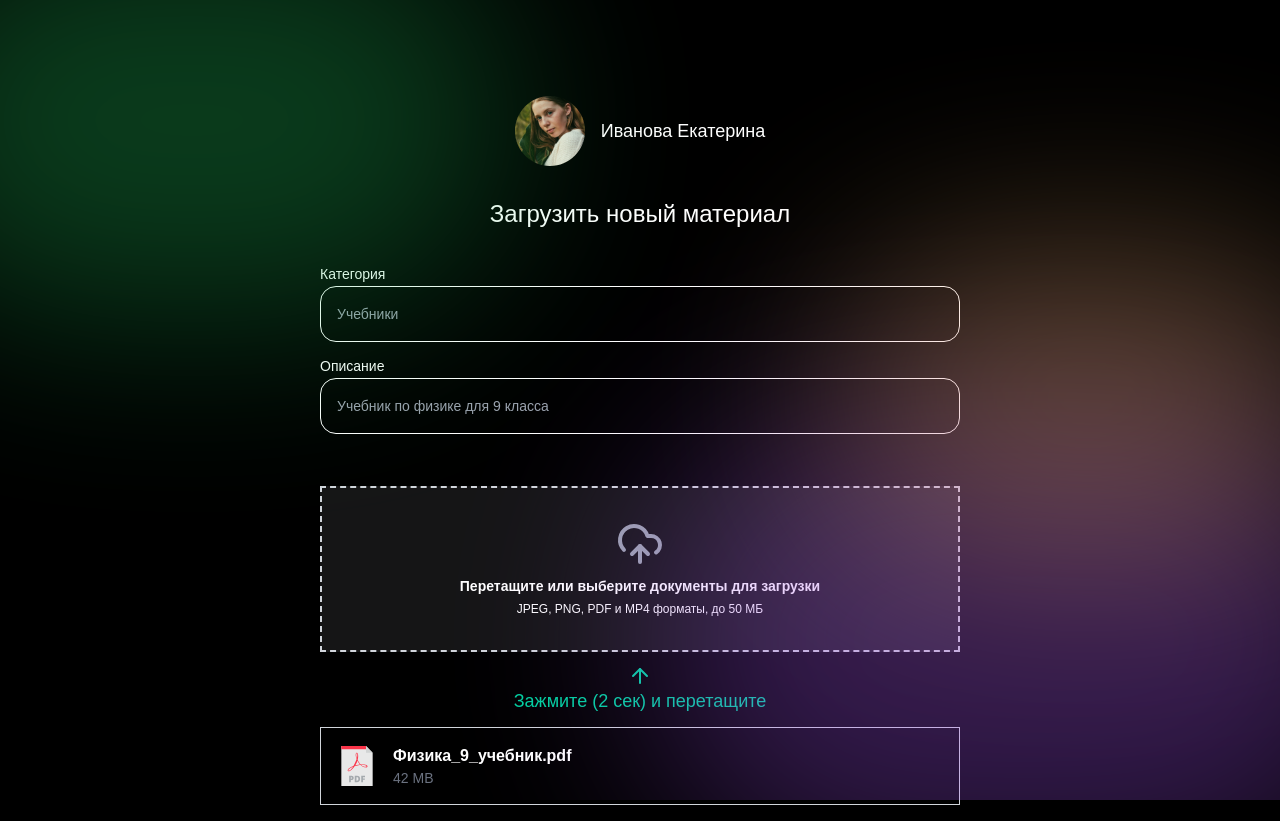
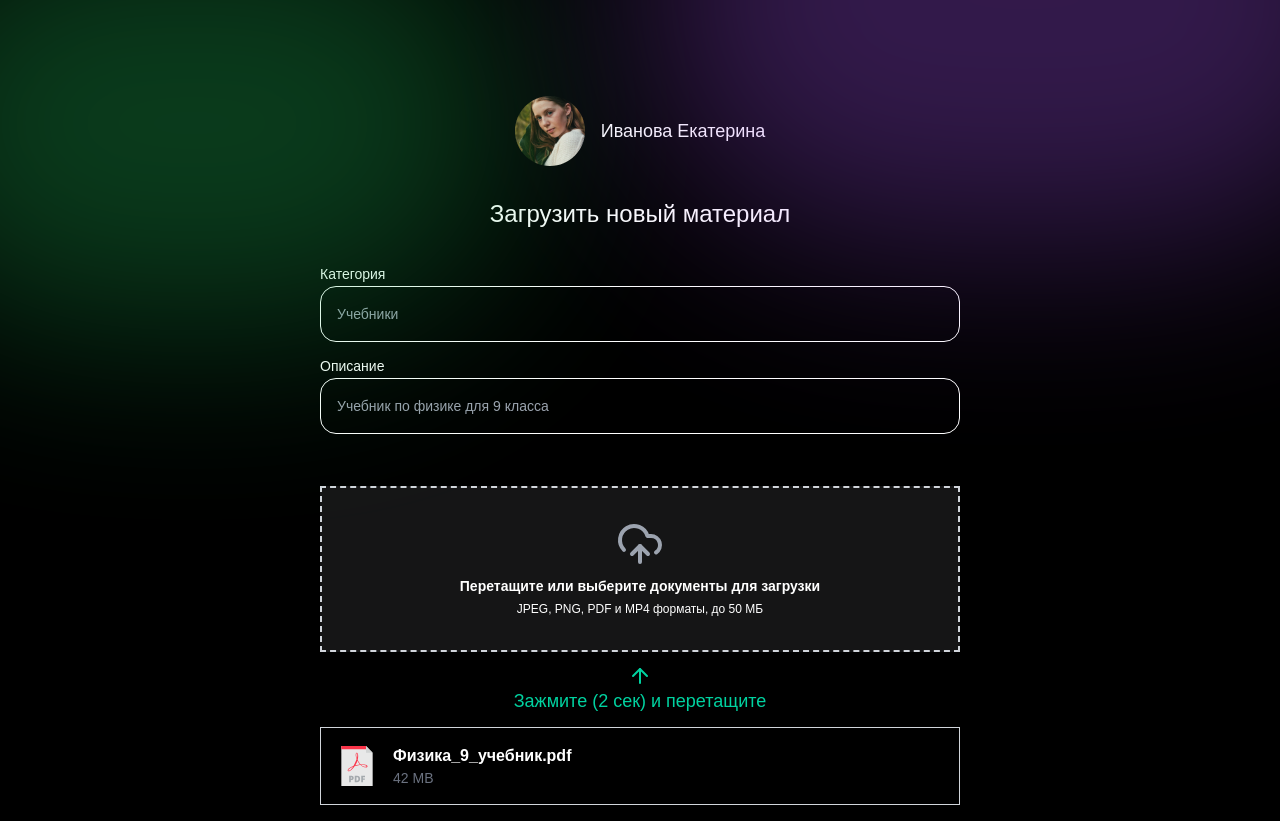
Before and after one commit to ITMO-Megaschool-FTMI-2025/frontend, a Next.js app: page / in a window 1280 px wide. Built offline with nearby package versions, Linux system fonts and the light colour scheme.

Commit message:
fix (#7)

```diff
--- a/app/layout.tsx
+++ b/app/layout.tsx
@@ -25,15 +25,17 @@ export default function RootLayout({
   return (
     <html lang="en">
       <body
-        className={`${geistSans.variable} ${geistMono.variable} antialiased`}
+        className={`${geistSans.variable} ${geistMono.variable} antialiased h-auto`}
       >
-        {/* Blurred spheres */}
-        <div className="absolute inset-0 overflow-hidden pointer-events-none">
-          <div className="absolute top-[-10%] left-[-10%] w-[50%] h-[50%] rounded-full bg-green-500 opacity-30 blur-[100px]" />
-          <div className="absolute bottom-[-10%] right-[-10%] w-[60%] h-[60%] rounded-full bg-purple-500 opacity-30 blur-[100px]" />
-          <div className="absolute top-[30%] right-[-5%] w-[40%] h-[40%] rounded-full bg-orange-300 opacity-30 blur-[100px]" />
+        <div className="relative min-h-screen overflow-hidden">
+          {/* Blurred spheres */}
+          <div className="absolute inset-0 overflow-x-hidden pointer-events-none">
+            <div className="absolute top-[-10%] left-[-10%] w-[50%] h-[50%] rounded-full bg-green-500 opacity-30 blur-[100px]" />
+            <div className="absolute top-[-30%] right-[-10%] w-[60%] h-[60%] rounded-full bg-purple-500 opacity-30 blur-[100px]" />
+            {/* <div className="absolute top-[30%] right-[-5%] w-[40%] h-[40%] rounded-full bg-orange-300 opacity-30 blur-[100px]" /> */}
+          </div>
+          {children}
         </div>
-        {children}
       </body>
     </html>
   );
```
